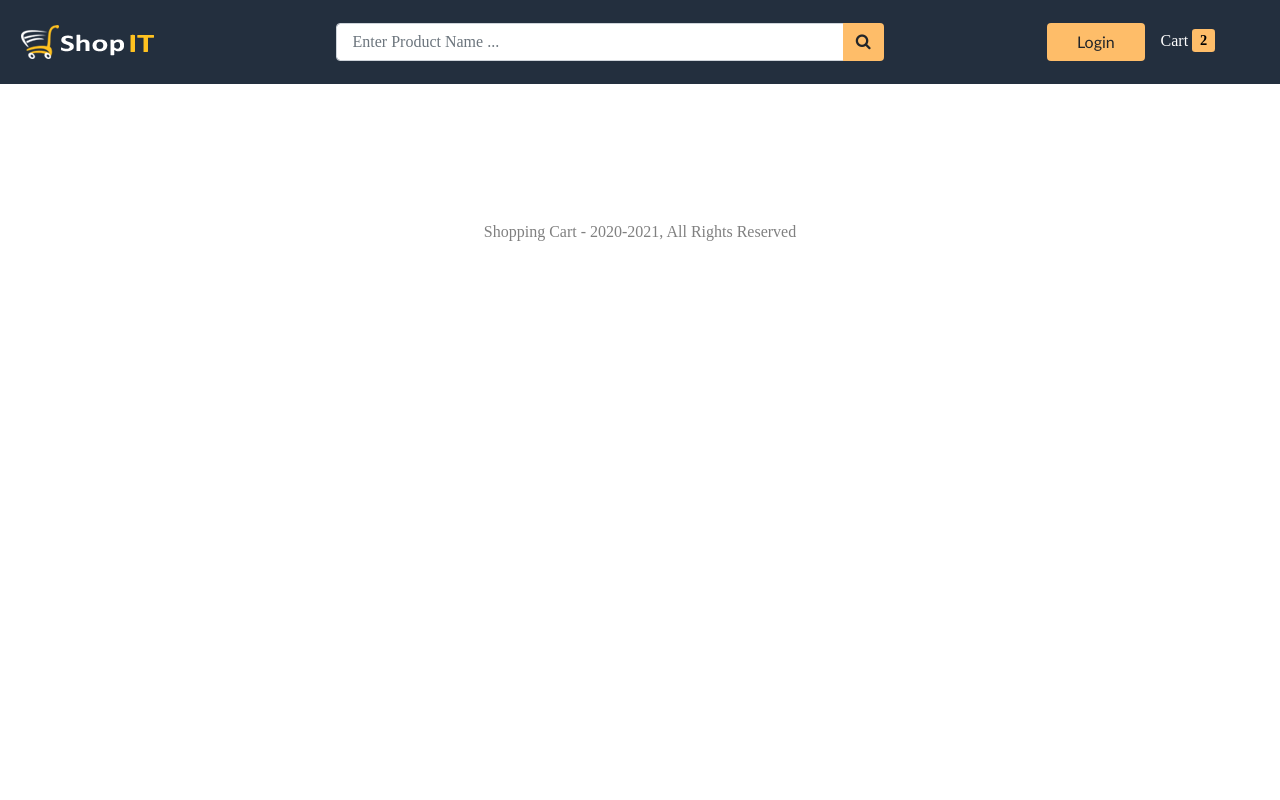
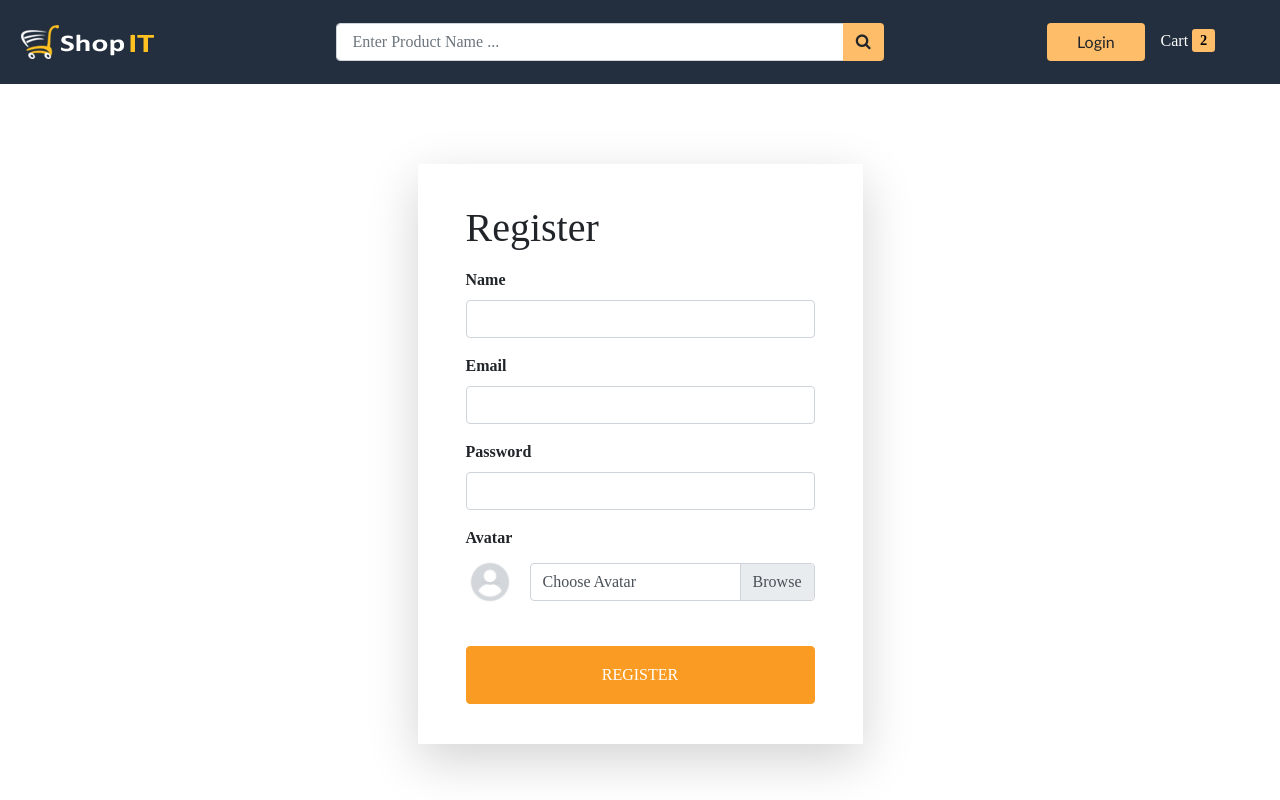
Before and after one commit to jewel80/eCommerce, a React (Create React App) app in the folder frontend/: page /register in a window 1280 px wide. Built offline with nearby package versions, Linux system fonts and the light colour scheme; a web font is replaced by a local one; what react-alert-template-basic would draw is missing.

Commit message:
Users & Authentication Frontend

```diff
--- a/frontend/src/App.js
+++ b/frontend/src/App.js
@@ -1,12 +1,13 @@
 import { BrowserRouter as Router, Route } from "react-router-dom";
+import Home from "./components/Home";
+import Footer from "./components/layout/Footer";
+import Header from "./components/layout/Header";
+import ProductDetails from './components/product/ProductDetails';
+import Login from './components/user/Login';
+import Register from './components/user/Register';
 
 
-import Header from "./components/layout/Header";
-import Footer from "./components/layout/Footer";
 
-import Home from "./components/Home";
-import ProductDetails from './components/product/ProductDetails';
-import Login from './components/user/Login'
 
 function App() {
   return (
@@ -17,7 +18,8 @@
           <Route path="/" component={Home} exact />
           <Route path="/search/:keyword" component={Home} />
           <Route path="/product/:id" component={ProductDetails} exact />
-          <Route path="/login" component={Login}  />
+          <Route path="/login" component={Login} />
+          <Route path="/register" component={Register} />
         </div>
         <Footer />
       </div>
--- a/frontend/src/actions/userActions.js
+++ b/frontend/src/actions/userActions.js
@@ -1,15 +1,11 @@
 import axios from 'axios';
+import {
 
-import {
-    LOGIN_REQUEST,
-    LOGIN_SUCCESS,
-    LOGIN_FAIL,
-    REGISTER_USER_REQUEST,
-    REGISTER_USER_SUCCESS,
-    REGISTER_USER_FAIL,
+    CLEAR_ERRORS, LOGIN_FAIL, LOGIN_REQUEST,
+    LOGIN_SUCCESS, REGISTER_USER_FAIL, REGISTER_USER_REQUEST,
+    REGISTER_USER_SUCCESS
+} from '../constants/userConstants';
 
-    CLEAR_ERRORS
-} from '../constants/userConstants';
 
 
 // Login
@@ -42,7 +38,7 @@
 // Register user
 export const register = (userData) => async (dispatch) => {
     try {
-
+        console.log(userData);
         dispatch({ type: REGISTER_USER_REQUEST })
 
         const config = {
@@ -51,7 +47,8 @@
             }
         }
 
-        const { data } = await axios.post('/api/v1/register', userData, config)
+        const { data } = await axios.post("/api/v1/register", userData, config);
+
 
         dispatch({
             type: REGISTER_USER_SUCCESS,
--- /dev/null
+++ b/frontend/src/components/user/Register.js
@@ -0,0 +1,161 @@
+import React, { Fragment, useState, useEffect } from 'react'
+
+import MetaData from '../layout/MetaData'
+
+import { useAlert } from 'react-alert'
+import { useDispatch, useSelector } from 'react-redux'
+import { register, clearErrors } from '../../actions/userActions'
+
+const Register = ({ history }) => {
+
+    const [user, setUser] = useState({
+        name: '',
+        email: '',
+        password: '',
+    })
+
+    const { name, email, password } = user;
+
+    const [avatar, setAvatar] = useState('')
+    const [avatarPreview, setAvatarPreview] = useState('/images/default_avatar.jpg')
+
+    const alert = useAlert();
+    const dispatch = useDispatch();
+
+    const { isAuthenticated, error, loading } = useSelector(state => state.auth);
+
+    useEffect(() => {
+
+        if (isAuthenticated) {
+            history.push('/')
+        }
+
+        if (error) {
+            alert.error(error);
+            dispatch(clearErrors());
+        }
+
+    }, [dispatch, alert, isAuthenticated, error, history])
+
+    const submitHandler = (e) => {
+        e.preventDefault();
+
+        const formData = new FormData();
+        formData.set('name', name);
+        formData.set('email', email);
+        formData.set('password', password);
+        formData.set('avatar', avatar);
+
+        dispatch(register(formData))
+    }
+
+    const onChange = e => {
+        if (e.target.name === 'avatar') {
+
+            const reader = new FileReader();
+
+            reader.onload = () => {
+                if (reader.readyState === 2) {
+                    setAvatarPreview(reader.result)
+                    setAvatar(reader.result)
+                }
+            }
+
+            reader.readAsDataURL(e.target.files[0])
+
+        } else {
+            setUser({ ...user, [e.target.name]: e.target.value })
+        }
+    }
+
+    return (
+        <Fragment>
+
+            <MetaData title={'Register User'} />
+
+            <div className="row wrapper">
+                <div className="col-10 col-lg-5">
+                    <form className="shadow-lg" onSubmit={submitHandler} encType='multipart/form-data'>
+                        <h1 className="mb-3">Register</h1>
+
+                        <div className="form-group">
+                            <label htmlFor="email_field">Name</label>
+                            <input
+                                type="name"
+                                id="name_field"
+                                className="form-control"
+                                name='name'
+                                value={name}
+                                onChange={onChange}
+                            />
+                        </div>
+
+                        <div className="form-group">
+                            <label htmlFor="email_field">Email</label>
+                            <input
+                                type="email"
+                                id="email_field"
+                                className="form-control"
+                                name='email'
+                                value={email}
+                                onChange={onChange}
+                            />
+                        </div>
+
+                        <div className="form-group">
+                            <label htmlFor="password_field">Password</label>
+                            <input
+                                type="password"
+                                id="password_field"
+                                className="form-control"
+                                name='password'
+                                value={password}
+                                onChange={onChange}
+                            />
+                        </div>
+
+                        <div className='form-group'>
+                            <label htmlFor='avatar_upload'>Avatar</label>
+                            <div className='d-flex align-items-center'>
+                                <div>
+                                    <figure className='avatar mr-3 item-rtl'>
+                                        <img
+                                            src={avatarPreview}
+                                            className='rounded-circle'
+                                            alt='Avatar Preview'
+                                        />
+                                    </figure>
+                                </div>
+                                <div className='custom-file'>
+                                    <input
+                                        type='file'
+                                        name='avatar'
+                                        className='custom-file-input'
+                                        id='customFile'
+                                        accept="iamges/*"
+                                        onChange={onChange}
+                                    />
+                                    <label className='custom-file-label' htmlFor='customFile'>
+                                        Choose Avatar
+                                    </label>
+                                </div>
+                            </div>
+                        </div>
+
+                        <button
+                            id="register_button"
+                            type="submit"
+                            className="btn btn-block py-3"
+                            disabled={loading ? true : false}
+                        >
+                            REGISTER
+                        </button>
+                    </form>
+                </div>
+            </div>
+
+        </Fragment>
+    )
+}
+
+export default Register
```
Also changed, not shown: frontend/src/components/user/Login.js (+5 -5 lines), 2 other files (tests, documents, lock files or other folders).
